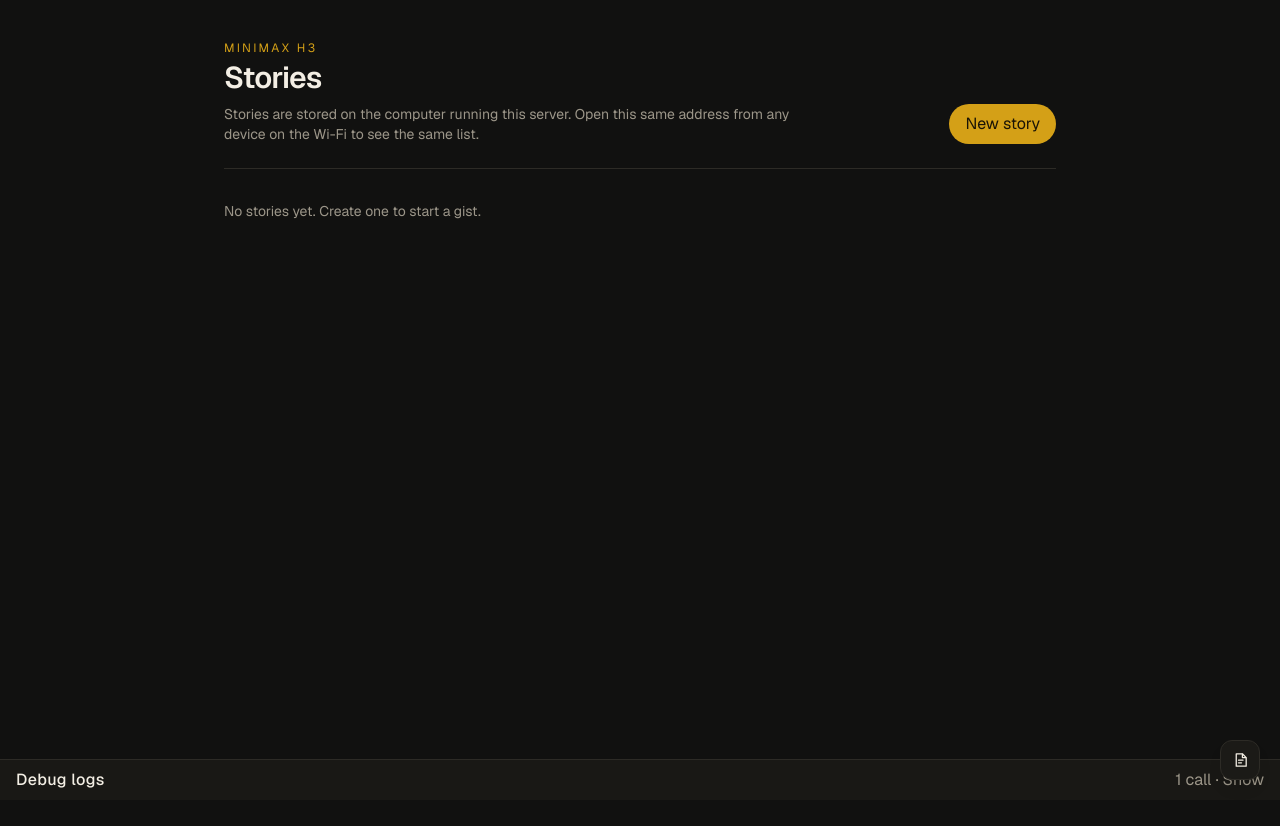
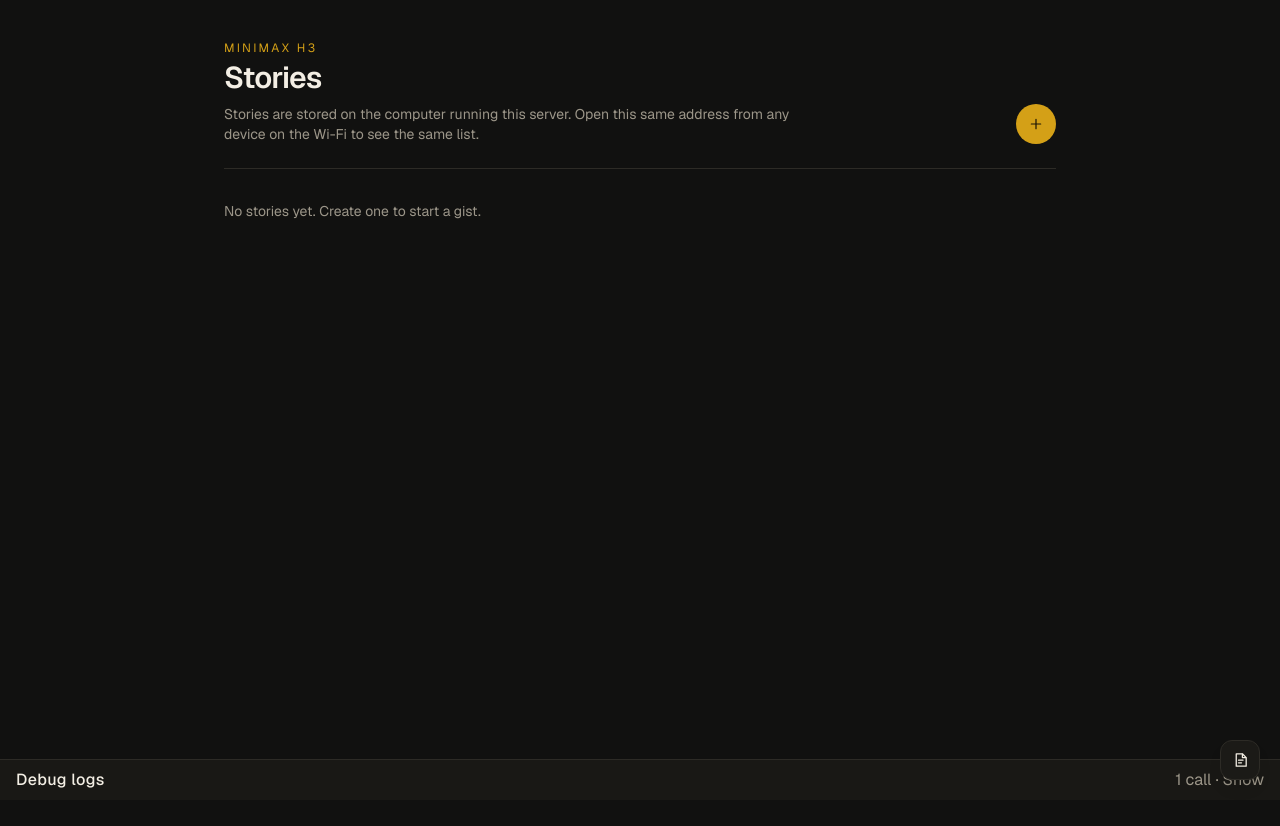
Before and after one commit to kotakcloud/h3-minimax-story-prompts-developer, a Next.js app: page / in a window 1280 px wide. Shown: the top 826 px of the page. Built offline with nearby package versions, Linux system fonts and the light colour scheme.

Commit message:
Replace common action labels with icon buttons.
Co-authored-by: Cursor <cursoragent@cursor.com>

```diff
--- a/app/page.tsx
+++ b/app/page.tsx
@@ -4,6 +4,7 @@ import Link from "next/link";
 import { useRouter } from "next/navigation";
 import { useEffect, useState } from "react";
 import { useLoggedFetch } from "@/components/debug-log";
+import { IconButton, IconLink, Icons } from "@/components/icons";
 import type { StorySummary } from "@/lib/types";
 import { storyPath } from "@/lib/types";
 
@@ -67,14 +68,14 @@ export default function Home() {
             address from any device on the Wi-Fi to see the same list.
           </p>
         </div>
-        <button
-          type="button"
+        <IconButton
+          label={busy ? "Creating story" : "New story"}
           onClick={createStory}
           disabled={busy}
-          className="rounded-full bg-accent px-4 py-2 text-sm font-medium text-accent-ink"
+          className="inline-flex h-10 w-10 items-center justify-center rounded-full bg-accent text-accent-ink"
         >
-          {busy ? "Creating…" : "New story"}
-        </button>
+          {Icons.plus}
+        </IconButton>
       </header>
 
       {error && (
@@ -100,24 +101,20 @@ export default function Home() {
                   {story.id} · {stepLabel(story.step)} · {story.frameCount} frames · {story.segmentCount} prompts
                 </p>
               </div>
-              <div className="flex flex-wrap gap-2 text-sm">
-                <Link
+              <div className="flex flex-wrap gap-2">
+                <IconLink
                   href={storyPath(story.id, story.step)}
-                  className="rounded-full bg-foreground px-3 py-1 text-background"
+                  label="Open"
+                  className="inline-flex h-9 w-9 items-center justify-center rounded-full bg-foreground text-background"
                 >
-                  Open
-                </Link>
-                <a
-                  href={storyPath(story.id, story.step)}
-                  target="_blank"
-                  rel="noreferrer"
-                  className="rounded-full border border-line px-3 py-1"
-                >
-                  New tab
-                </a>
-                <button type="button" onClick={() => removeStory(story.id)} className="px-2 text-muted">
-                  Delete
-                </button>
+                  {Icons.open}
+                </IconLink>
+                <IconLink href={storyPath(story.id, story.step)} label="Open in new tab" target="_blank">
+                  {Icons.external}
+                </IconLink>
+                <IconButton label="Delete" onClick={() => removeStory(story.id)}>
+                  {Icons.trash}
+                </IconButton>
               </div>
             </li>
           ))}
--- a/components/debug-log.tsx
+++ b/components/debug-log.tsx
@@ -8,6 +8,7 @@ import {
   useMemo,
   useState,
 } from "react";
+import { Icons } from "@/components/icons";
 
 export type DebugStatus = "waiting" | "ok" | "error";
 
@@ -161,8 +162,14 @@ export function DebugLogFooter() {
         <div className="border-t border-line">
           <div className="flex items-center justify-between px-4 py-2">
             <p className="text-xs text-muted">API calls from this browser tab.</p>
-            <button type="button" onClick={clear} className="text-xs text-muted">
-              Clear
+            <button
+              type="button"
+              onClick={clear}
+              title="Clear logs"
+              aria-label="Clear logs"
+              className="inline-flex h-7 w-7 items-center justify-center text-muted hover:text-foreground"
+            >
+              {Icons.trash}
             </button>
           </div>
           <ol className="max-h-56 overflow-y-auto px-4 pb-3 font-mono text-xs leading-5">
--- /dev/null
+++ b/components/icons.tsx
@@ -0,0 +1,124 @@
+import type { ButtonHTMLAttributes, ReactNode } from "react";
+import Link from "next/link";
+
+function Svg({ children, className }: { children: ReactNode; className?: string }) {
+  return (
+    <svg
+      viewBox="0 0 24 24"
+      fill="none"
+      stroke="currentColor"
+      strokeWidth="1.8"
+      strokeLinecap="round"
+      strokeLinejoin="round"
+      className={className ?? "h-4 w-4"}
+      aria-hidden="true"
+    >
+      {children}
+    </svg>
+  );
+}
+
+export const Icons = {
+  plus: (
+    <Svg>
+      <path d="M12 5v14M5 12h14" />
+    </Svg>
+  ),
+  open: (
+    <Svg>
+      <path d="M4 20V8l6-4 6 4v12" />
+      <path d="M4 11h12" />
+    </Svg>
+  ),
+  external: (
+    <Svg>
+      <path d="M14 5h5v5" />
+      <path d="M10 14 19 5" />
+      <path d="M19 13v6H5V5h6" />
+    </Svg>
+  ),
+  trash: (
+    <Svg>
+      <path d="M5 7h14" />
+      <path d="M9 7V5h6v2" />
+      <path d="M8 7l1 12h6l1-12" />
+    </Svg>
+  ),
+  download: (
+    <Svg>
+      <path d="M12 4v12" />
+      <path d="m7 11 5 5 5-5" />
+      <path d="M5 20h14" />
+    </Svg>
+  ),
+  copy: (
+    <Svg>
+      <rect x="8" y="8" width="11" height="11" rx="2" />
+      <path d="M5 16V5h11" />
+    </Svg>
+  ),
+  check: (
+    <Svg>
+      <path d="m5 12 5 5 9-10" />
+    </Svg>
+  ),
+  up: (
+    <Svg>
+      <path d="m6 14 6-6 6 6" />
+    </Svg>
+  ),
+  down: (
+    <Svg>
+      <path d="m6 10 6 6 6-6" />
+    </Svg>
+  ),
+  refresh: (
+    <Svg>
+      <path d="M20 12a8 8 0 1 1-2.3-5.6" />
+      <path d="M20 4v5h-5" />
+    </Svg>
+  ),
+};
+
+const iconButtonClass =
+  "inline-flex h-9 w-9 items-center justify-center rounded-full border border-line text-muted transition-colors hover:border-accent hover:text-foreground disabled:opacity-50";
+
+export function IconButton({
+  label,
+  children,
+  className,
+  ...props
+}: ButtonHTMLAttributes<HTMLButtonElement> & { label: string; children: ReactNode }) {
+  return (
+    <button type="button" title={label} aria-label={label} className={className ?? iconButtonClass} {...props}>
+      {children}
+    </button>
+  );
+}
+
+export function IconLink({
+  href,
+  label,
+  children,
+  target,
+  className,
+}: {
+  href: string;
+  label: string;
+  children: ReactNode;
+  target?: string;
+  className?: string;
+}) {
+  return (
+    <Link
+      href={href}
+      target={target}
+      rel={target === "_blank" ? "noreferrer" : undefined}
+      title={label}
+      aria-label={label}
+      className={className ?? iconButtonClass}
+    >
+      {children}
+    </Link>
+  );
+}
--- a/components/workshop.tsx
+++ b/components/workshop.tsx
@@ -4,6 +4,7 @@ import Link from "next/link";
 import { useRouter } from "next/navigation";
 import { useEffect, useMemo, useRef, useState } from "react";
 import { useLoggedFetch } from "@/components/debug-log";
+import { IconButton, Icons } from "@/components/icons";
 import { buildExportPayload, downloadJson } from "@/lib/export";
 import type { Character, Frame, PromptSegment, Story, StoryStep, StorySummary } from "@/lib/types";
 import { STORY_STEPS, storyPath } from "@/lib/types";
@@ -276,14 +277,13 @@ export function Workshop({
                     {item.title}
                     <span className="ml-1 text-xs text-muted">{stepLabel(item.step)}</span>
                   </Link>
-                  <a
-                    href={storyPath(item.id, item.step)}
-                    target="_blank"
-                    rel="noreferrer"
-                    className="text-xs text-muted"
+                  <IconButton
+                    label="Open in new tab"
+                    className="inline-flex h-7 w-7 items-center justify-center rounded-full text-muted hover:text-foreground"
+                    onClick={() => window.open(storyPath(item.id, item.step), "_blank", "noopener,noreferrer")}
                   >
-                    New tab
-                  </a>
+                    {Icons.external}
+                  </IconButton>
                 </li>
               ))}
             </ul>
@@ -302,14 +302,14 @@ export function Workshop({
             />
             <p className="mt-2 text-xs text-muted">{saveState}</p>
           </div>
-          <button
-            type="button"
+          <IconButton
+            label="Export"
             onClick={exportFile}
             disabled={story.segments.length === 0}
-            className="rounded-full bg-accent px-4 py-2 text-sm font-medium text-accent-ink"
+            className="inline-flex h-10 w-10 items-center justify-center rounded-full bg-accent text-accent-ink disabled:opacity-50"
           >
-            Export
-          </button>
+            {Icons.download}
+          </IconButton>
         </header>
 
         <nav className="mb-6 flex flex-wrap gap-2">
@@ -368,10 +368,10 @@ export function Workshop({
                   {story.frames.length} frames · {totalSeconds}s total · durations must be 4–15s
                 </p>
               </div>
-              <div className="flex gap-3">
-                <button type="button" onClick={addFrame} className="text-sm text-accent">
-                  Add frame
-                </button>
+              <div className="flex items-center gap-3">
+                <IconButton label="Add frame" onClick={addFrame}>
+                  {Icons.plus}
+                </IconButton>
                 <button
                   type="button"
                   onClick={runPrompts}
@@ -443,15 +443,15 @@ export function Workshop({
                           className="w-16 rounded-md border border-line bg-background px-2 py-1 text-foreground"
                         />
                       </label>
-                      <button type="button" onClick={() => moveFrame(index, -1)} className="text-xs text-muted">
-                        Up
-                      </button>
-                      <button type="button" onClick={() => moveFrame(index, 1)} className="text-xs text-muted">
-                        Down
-                      </button>
-                      <button type="button" onClick={() => removeFrame(frame.id)} className="text-xs text-muted">
-                        Remove
-                      </button>
+                      <IconButton label="Move up" onClick={() => moveFrame(index, -1)}>
+                        {Icons.up}
+                      </IconButton>
+                      <IconButton label="Move down" onClick={() => moveFrame(index, 1)}>
+                        {Icons.down}
+                      </IconButton>
+                      <IconButton label="Remove frame" onClick={() => removeFrame(frame.id)}>
+                        {Icons.trash}
+                      </IconButton>
                     </div>
                     <textarea
                       value={frame.summary}
@@ -470,14 +470,13 @@ export function Workshop({
           <section>
             <div className="mb-4 flex flex-wrap items-center justify-between gap-3">
               <h2 className="text-sm font-medium uppercase tracking-wider text-muted">H3 prompts</h2>
-              <button
-                type="button"
+              <IconButton
+                label={busy === "prompts" ? "Writing H3 prompts" : "Regenerate prompts"}
                 onClick={runPrompts}
                 disabled={busy !== null || story.frames.length === 0}
-                className="rounded-full border border-line px-4 py-2 text-sm"
               >
-                {busy === "prompts" ? "Writing H3 prompts…" : "Regenerate prompts"}
-              </button>
+                {Icons.refresh}
+              </IconButton>
             </div>
             {story.segments.length === 0 ? (
               <p className="text-sm text-muted">
@@ -496,13 +495,12 @@ export function Workshop({
                           </p>
                           <p className="text-xs text-muted">{segment.duration}s</p>
                         </div>
-                        <button
-                          type="button"
+                        <IconButton
+                          label={copiedId === segment.id ? "Copied" : "Copy prompt"}
                           onClick={() => copyPrompt(segment)}
-                          className="rounded-full border border-line px-3 py-1 text-xs"
                         >
-                          {copiedId === segment.id ? "Copied" : "Copy"}
-                        </button>
+                          {copiedId === segment.id ? Icons.check : Icons.copy}
+                        </IconButton>
                       </div>
                       <pre className="overflow-x-auto whitespace-pre-wrap font-mono text-xs leading-5 text-muted">
                         {segment.prompt}
```
